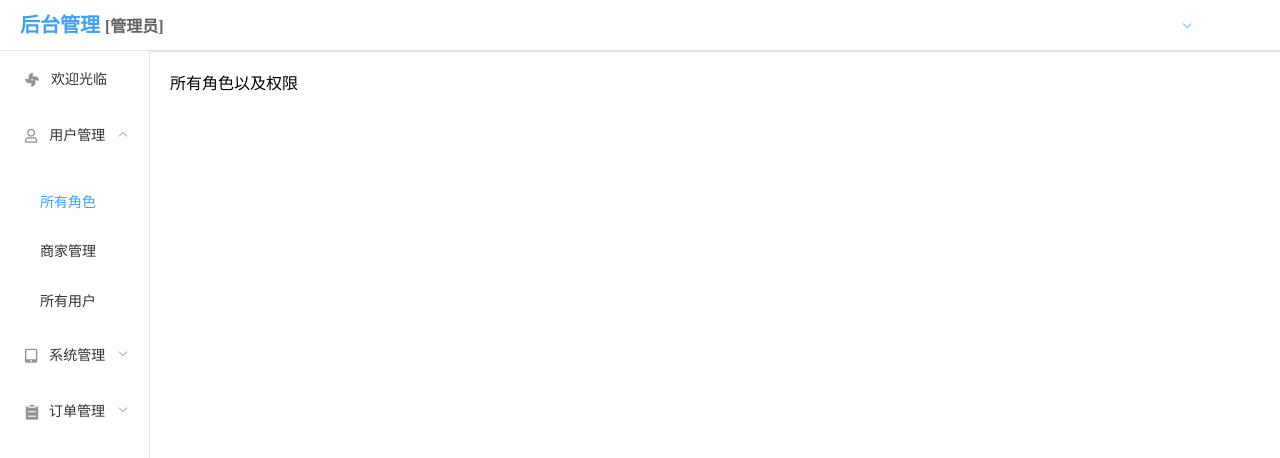
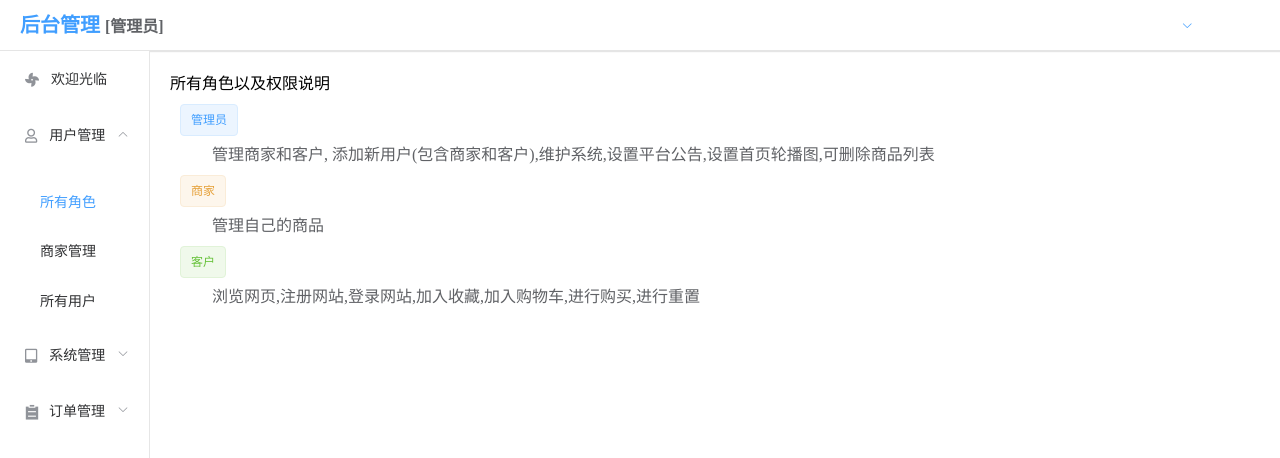
Before and after one commit to Hacker-C/mall-system, a Vue app: page /admin/all_roles in a window 1280 px wide. Shown: the top 458 px of the page. Built offline with nearby package versions, Linux system fonts and the light colour scheme; no server answers; sample sign-in values are in the browser's storage.

Commit message:
feature: 管理员界面-所有角色描述

```diff
--- a/src/pages/admin/users/AllRoles.vue
+++ b/src/pages/admin/users/AllRoles.vue
@@ -1,10 +1,45 @@
 <template>
-  <div>所有角色以及权限</div>
+  <div>
+    <h4>所有角色以及权限说明</h4>
+    <div class="item">
+      <el-tag>管理员</el-tag>
+      <p>
+        管理商家和客户,
+        添加新用户(包含商家和客户),维护系统,设置平台公告,设置首页轮播图,可删除商品列表
+      </p>
+    </div>
+    <div class="item">
+      <el-tag type="warning">商家</el-tag>
+      <p>管理自己的商品</p>
+    </div>
+    <div class="item">
+      <el-tag type="success">客户</el-tag>
+      <p>浏览网页,注册网站,登录网站,加入收藏,加入购物车,进行购买,进行重置</p>
+    </div>
+  </div>
 </template>
 
 <script>
 export default {}
 </script>
 
-<style>
+<style scoped>
+h4 {
+  font-weight: 400;
+}
+p {
+  color: #606266;
+  text-indent: 2rem;
+  margin: 5px 0 10px 0;
+}
+.item {
+  margin: 10px;
+}
+.my-label {
+  background: #e1f3d8;
+}
+
+.my-content {
+  background: #fde2e2;
+}
 </style>
```
